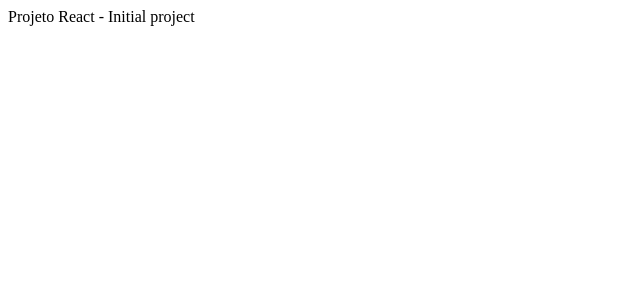
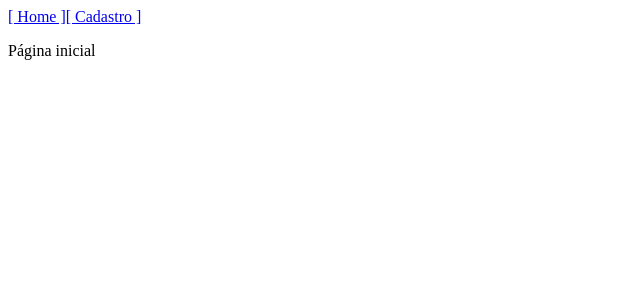
Before and after one commit to edfeitosa/jest-enzyme-tests, a React app: page / in a window 1280 px wide. Shown: the top 300 px of the page, without its empty margins (0-640 px from the left). Built offline with nearby package versions, Linux system fonts and the light colour scheme; the HTML template or start-up script is replaced by a standard one.

Commit message:
Links and components router

```diff
--- a/package.json
+++ b/package.json
@@ -22,6 +22,7 @@
   },
   "dependencies": {
     "react": "^16.8.6",
-    "react-dom": "^16.8.6"
+    "react-dom": "^16.8.6",
+    "react-router-dom": "^5.0.1"
   }
 }
--- /dev/null
+++ b/src/components/_routes/index.jsx
@@ -0,0 +1,21 @@
+import React, { Component } from 'react';
+import { Switch, Route } from 'react-router-dom';
+
+import Home from '../home';
+import Cadastro from '../cadastro';
+import NotFound from '../notFound';
+
+class Routes extends Component {
+  render() {
+    return (
+      <Switch>
+        <Route path='/' exact component={Home} />
+        <Route path='/home' component={Home} />
+        <Route path='/cadastro' component={Cadastro} />
+        <Route path='*' component={NotFound} />
+      </Switch>
+    )
+  }
+}
+
+export default Routes;
--- /dev/null
+++ b/src/components/app.jsx
@@ -0,0 +1,18 @@
+import React, { Component } from 'react';
+import { BrowserRouter } from 'react-router-dom';
+
+import Routes from './_routes';
+import Menu from './menu';
+
+class App extends Component {
+  render() {
+    return (
+      <BrowserRouter>
+        <Menu />
+        <Routes />
+      </BrowserRouter>
+    )
+  }
+}
+
+export default App;
--- /dev/null
+++ b/src/components/cadastro/index.jsx
@@ -0,0 +1,13 @@
+import React, { Component, Fragment } from 'react';
+
+class Cadastro extends Component {
+  render() {
+    return (
+      <Fragment>
+        <p>Página de cadastro</p>
+      </Fragment>
+    )
+  }
+}
+
+export default Cadastro;
--- /dev/null
+++ b/src/components/home/index.jsx
@@ -0,0 +1,13 @@
+import React, { Component, Fragment } from 'react';
+
+class Home extends Component {
+  render() {
+    return (
+      <Fragment>
+        <p>Página inicial</p>
+      </Fragment>
+    )
+  }
+}
+
+export default Home;
--- /dev/null
+++ b/src/components/menu/index.jsx
@@ -0,0 +1,15 @@
+import React, { Component, Fragment } from 'react';
+import { Link } from 'react-router-dom';
+
+class Menu extends Component {
+  render() {
+    return (
+      <Fragment>
+        <Link to='/'>[ Home ]</Link>
+        <Link to='/cadastro'>[ Cadastro ]</Link>
+      </Fragment>
+    )
+  }
+}
+
+export default Menu;
--- /dev/null
+++ b/src/components/notFound/index.jsx
@@ -0,0 +1,13 @@
+import React, { Component, Fragment } from 'react';
+
+class NotFound extends Component {
+  render() {
+    return (
+      <Fragment>
+        <p>Página não encontrada</p>
+      </Fragment>
+    )
+  }
+}
+
+export default NotFound;
--- a/src/index.jsx
+++ b/src/index.jsx
@@ -1,10 +1,10 @@
 import React from 'react';
 import ReactDOM from 'react-dom';
 
-const title = 'Projeto React - Initial project';
+import App from './components/app';
 
 ReactDOM.render(
-  <div>{title}</div>,
+  <App />,
   document.getElementById('app')
 );
 
--- a/webpack.config.js
+++ b/webpack.config.js
@@ -25,6 +25,7 @@
   devServer: {
     contentBase: './dist',
     hot: true,
-    port: 3000
+    port: 3000,
+    historyApiFallback: true
   }
 }
```
Also changed, not shown: 1 other file (tests, documents, lock files or other folders).
